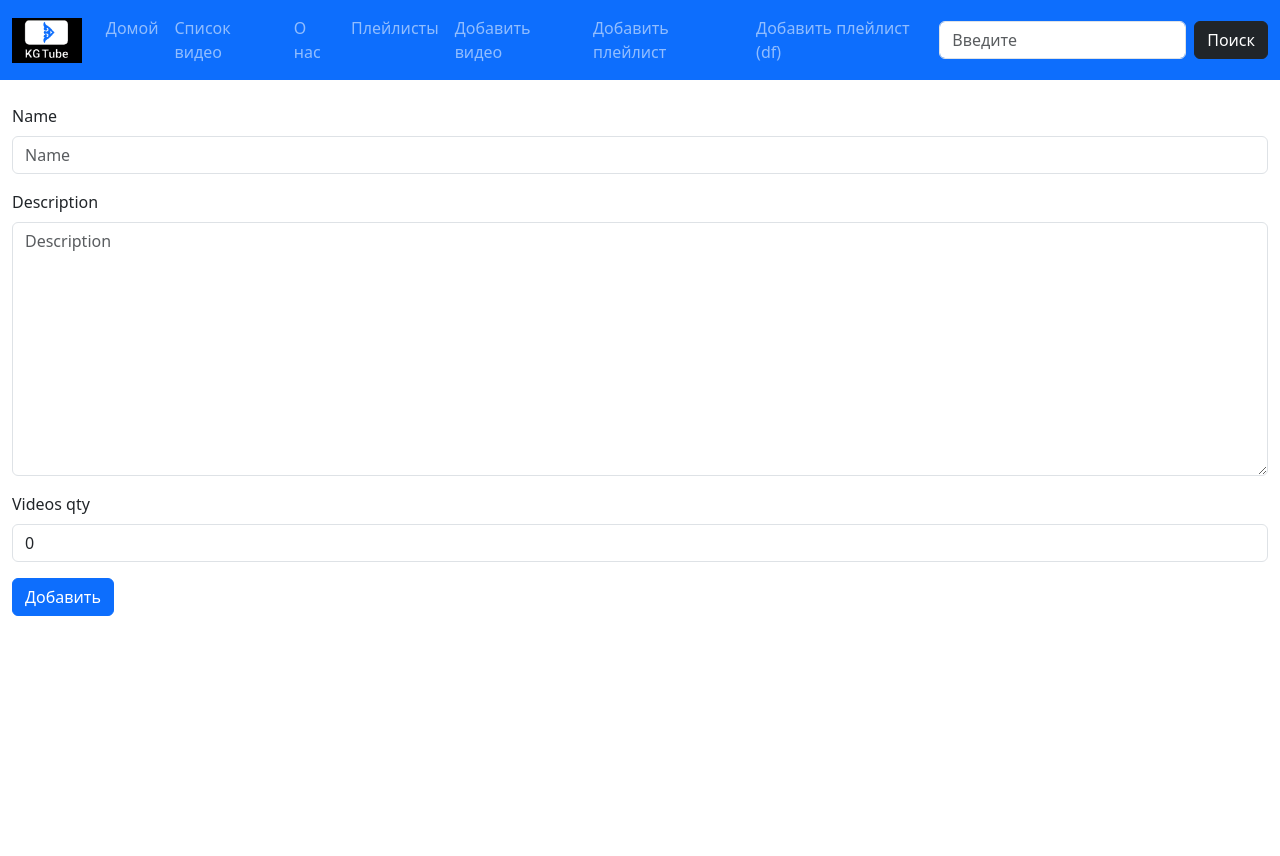
After one commit to Amankaium/kgtube, a Django app: page /playlist-df/add/ in a window 1280 px wide. The commit adds this page. Shown: the top 856 px of the page. Run offline with Django 4.2, Linux system fonts and the light colour scheme; some libraries are stand-ins or nearby versions.

```diff
--- a/core/templates/base.html
+++ b/core/templates/base.html
@@ -45,6 +45,9 @@
             <li class="nav-item">
               <a class="nav-link" href="{% url 'playlist-add' %}">Добавить плейлист</a>
             </li>
+            <li class="nav-item">
+              <a class="nav-link" href="{% url 'playlist-df-add' %}">Добавить плейлист (df)</a>
+            </li>
           </ul>
           <form class="d-flex" action="/search/">
             <input class="form-control me-2" type="text" name="key_word" placeholder="Введите">
--- /dev/null
+++ b/core/templates/playlist_df_add.html
@@ -0,0 +1,10 @@
+{% extends 'base.html' %}
+{% load django_bootstrap5 %}
+
+{% block content %}
+    <form method="POST">
+        {% csrf_token %}
+        {% bootstrap_form playlist_form %}
+        <button class="btn btn-primary">Добавить</button>
+    </form>
+{% endblock %}
--- a/core/templates/video_add.html
+++ b/core/templates/video_add.html
@@ -4,10 +4,10 @@
     <form method="POST" enctype="multipart/form-data">
         {% csrf_token %}
         <p>
-            <input class="form-control" type="text" name="video_name">
+            <input class="form-control" type="text" name="video_name" required maxlength="60">
         </p>
         <p>
-            <input class="form-control" type="file" name="video_file">
+            <input class="form-control" type="file" name="video_file" required>
         </p>
         <button class="btn btn-primary">Загрузить</button>
     </form>
--- a/kgtube/urls.py
+++ b/kgtube/urls.py
@@ -16,8 +16,8 @@ Including another URLconf
 """
 from django.contrib import admin
 from django.urls import path
-from core.views import homepage, about_view, search
-from playlist.views import playlists, playlist_add, playlist_info
+from core.views import *
+from playlist.views import *
 # from playlist import views
 from video.views import *
 from django.conf import settings
@@ -31,6 +31,7 @@ urlpatterns = [
     # path('playlists/', views.playlists),
     path('playlist/<int:id>/', playlist_info, name='playlist-info'),
     path('playlist/add/', playlist_add, name='playlist-add'),
+    path('playlist-df/add/', playlist_df_add, name='playlist-df-add'),
     path('videos/', videos),
     path('video/<int:id>/', video),
     path('video-update/<int:id>/', video_update, name='video-update'),
--- /dev/null
+++ b/playlist/forms.py
@@ -0,0 +1,8 @@
+from django import forms
+from .models import UserPlayList
+
+
+class PlayListForm(forms.ModelForm):
+    class Meta:
+        model = UserPlayList
+        fields = ['name', 'description', 'videos_qty']
--- a/playlist/views.py
+++ b/playlist/views.py
@@ -1,5 +1,6 @@
 from django.shortcuts import render, redirect
 from .models import UserPlayList
+from .forms import PlayListForm
 
 # Create your views here.
 def playlists(request):
@@ -29,6 +30,7 @@ def playlist_add(request):
         description = request.POST["description"] # str
         # print(request.POST)
         # print(name)
+        # INSERT INTO UserPlayList ...
         playlist_object = UserPlayList.objects.create(
             name=name,
             description=description,
@@ -36,3 +38,20 @@ def playlist_add(request):
         return redirect(playlist_info, id=playlist_object.id)
 
     return render(request, "playlist_add.html")
+
+def playlist_df_add(request):
+    context = {}
+    if request.method == "POST":
+        # код создания playlist
+
+        # создаём объект формы с значениями
+        playlist_form = PlayListForm(request.POST)
+        # проверка валидности
+        if playlist_form.is_valid():
+            # создаём запись в БД
+            playlist_object = playlist_form.save()
+            return redirect(playlist_info, id=playlist_object.id)
+
+    playlist_form = PlayListForm()
+    context["playlist_form"] = playlist_form
+    return render(request, "playlist_df_add.html", context)
```
